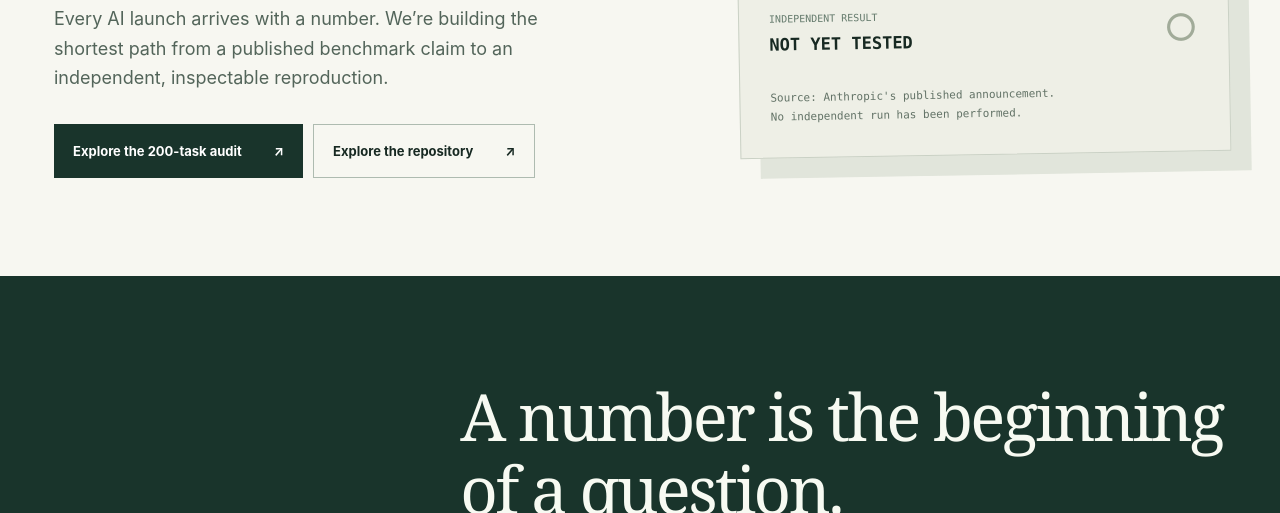
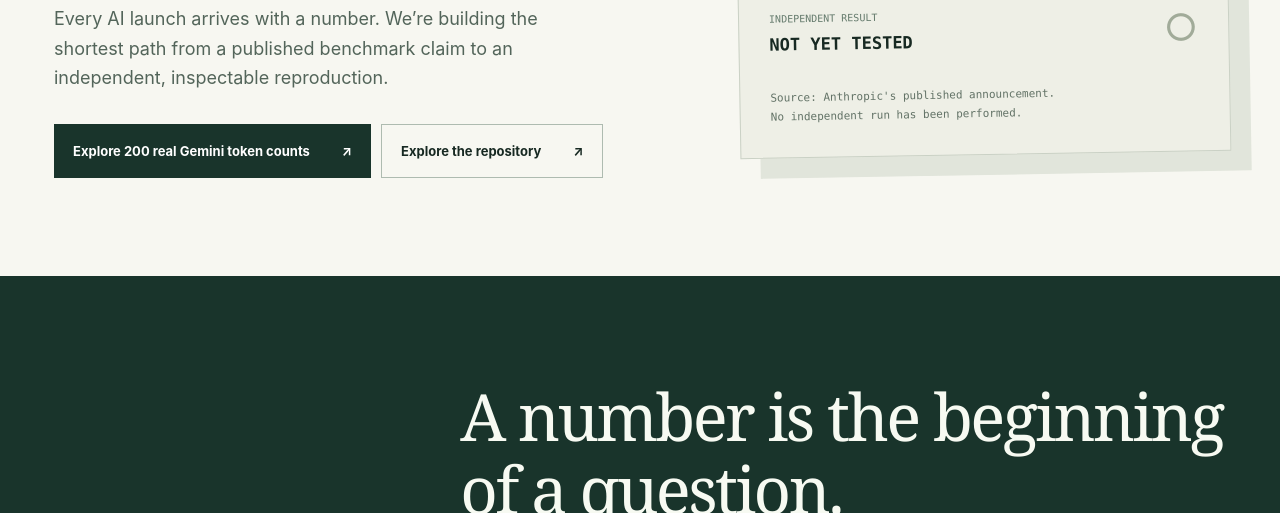
Before and after one commit to fraware/model-claim-replay, a plain HTML site: page website/index.html in a window 1280 px wide. Shown: the part 587-1100 px from the top of the page. Drawn offline with Linux system fonts and the light colour scheme.

Commit message:
Direct homepage readers to source-verified real model input feasibility evidence

```diff
--- a/website/index.html
+++ b/website/index.html
@@ -27,7 +27,7 @@
       <div class="hero-copy"><div class="section-label"><span class="rule"></span> AN OPEN LAB FOR MODEL CLAIMS</div>
         <h1>They published<br>the <em>score.</em><br>Show the <em>experiment.</em></h1>
         <p class="intro">Every AI launch arrives with a number. We’re building the shortest path from a published benchmark claim to an independent, inspectable reproduction.</p>
-        <div class="hero-actions"><a class="button button-dark" href="./graphwalks.html">Explore the 200-task audit <span>↗</span></a><a class="button button-light" href="https://github.com/fraware/model-claim-replay" target="_blank" rel="noopener noreferrer">Explore the repository <span>↗</span></a></div>
+        <div class="hero-actions"><a class="button button-dark" href="./graphwalks.html">Explore 200 real Gemini token counts <span>↗</span></a><a class="button button-light" href="https://github.com/fraware/model-claim-replay" target="_blank" rel="noopener noreferrer">Explore the repository <span>↗</span></a></div>
       </div>
       <div class="hero-plate" aria-label="Illustration of an evidence record with a pending independent score">
         <div class="plate-top"><span class="plate-index">EVIDENCE RECORD / 001</span><span class="plate-stamp">SOURCE VERIFIED</span></div>
```
